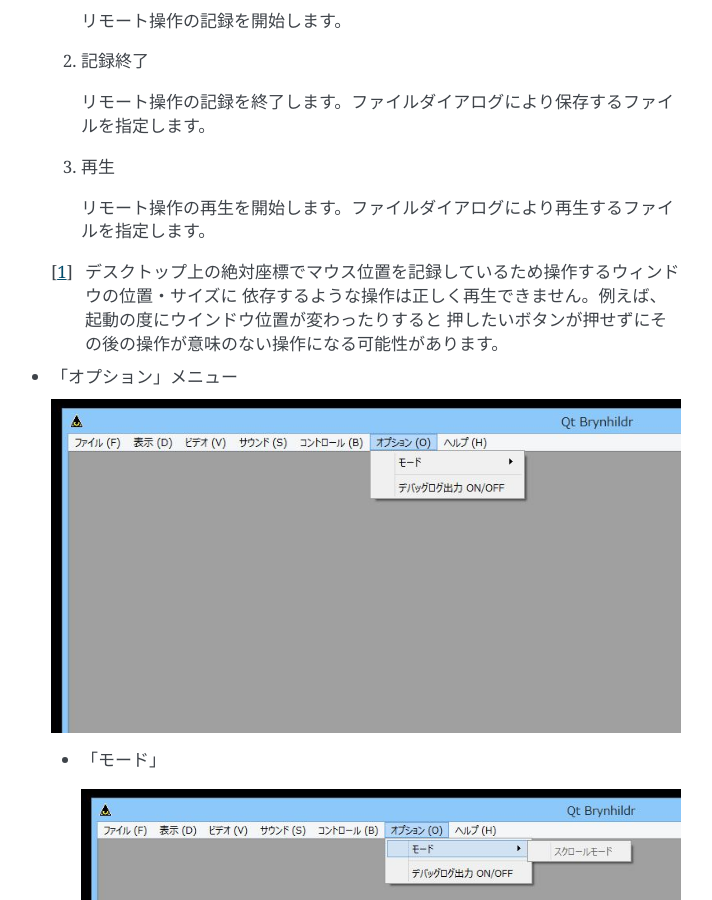
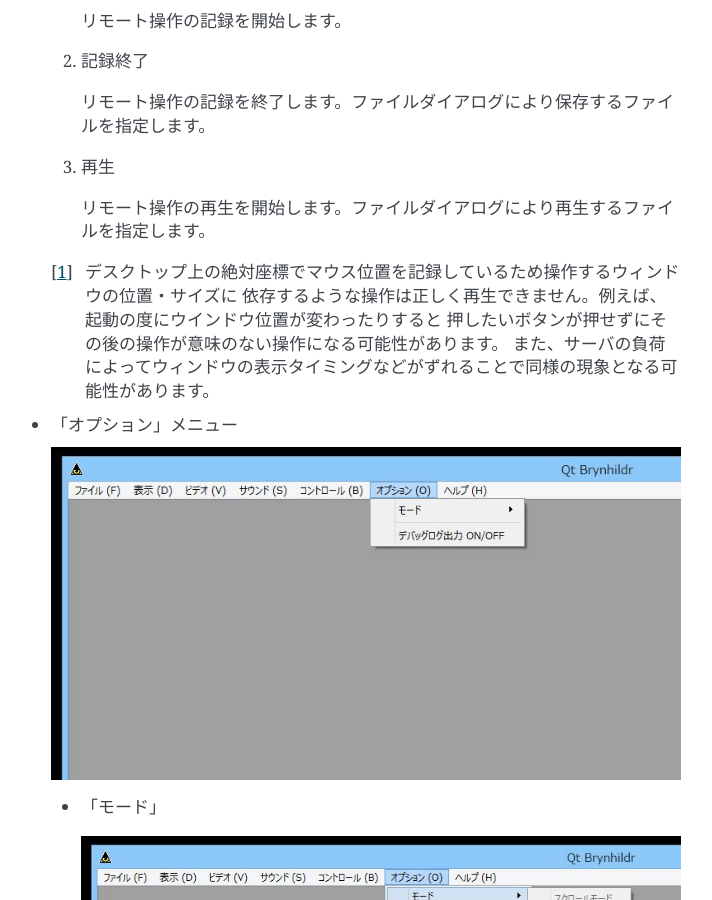
Before and after one commit to funfun-dc5/qtbrynhildr, a Sphinx documentation site: the page built from doc/manual/source/use_qtbrynhildr.rst, in a window 1280 px wide and 900 px high, scrolled down 7259 px. Shown: the whole window, without its empty margins (399-1111 px from the left). Built offline with Sphinx 7.4.7, drawn with Linux system fonts in a browser that asks for light colours.

Commit message:
updated ReadMe.txt and manual

```diff
--- a/doc/manual/source/use_qtbrynhildr.rst
+++ b/doc/manual/source/use_qtbrynhildr.rst
@@ -152,6 +152,7 @@
  .. [#] デスクトップ上の絶対座標でマウス位置を記録しているため操作するウィンドウの位置・サイズに
         依存するような操作は正しく再生できません。例えば、起動の度にウインドウ位置が変わったりすると
         押したいボタンが押せずにその後の操作が意味のない操作になる可能性があります。
+        また、サーバの負荷によってウィンドウの表示タイミングなどがずれることで同様の現象となる可能性があります。
 
 * 「オプション」メニュー
 
```
Also changed, not shown: 1 other file.
